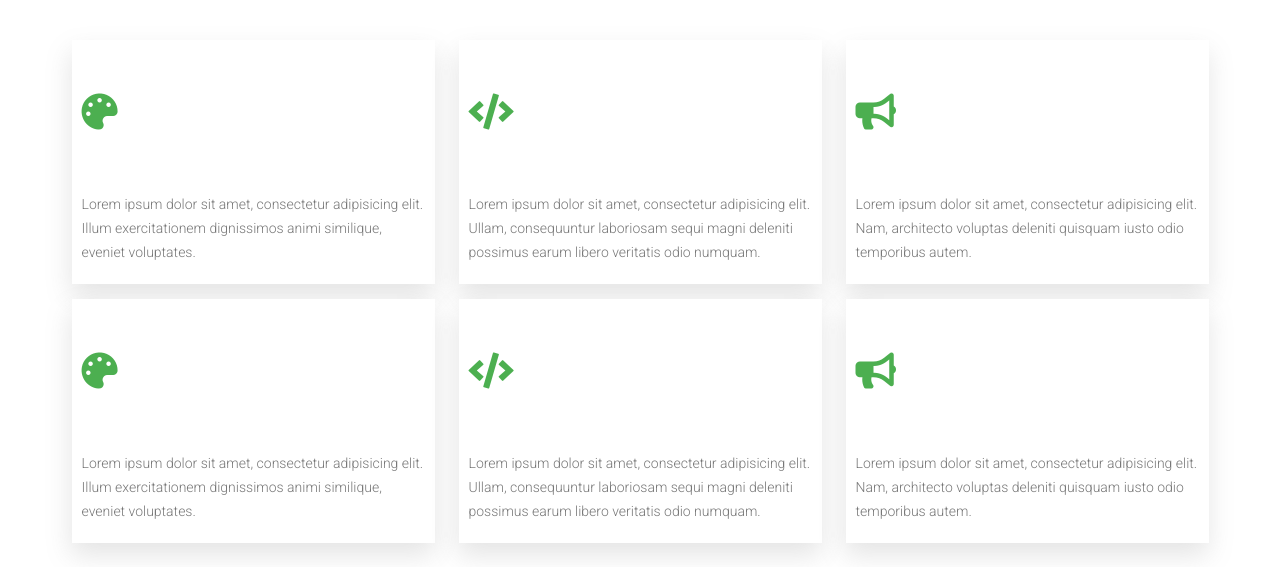
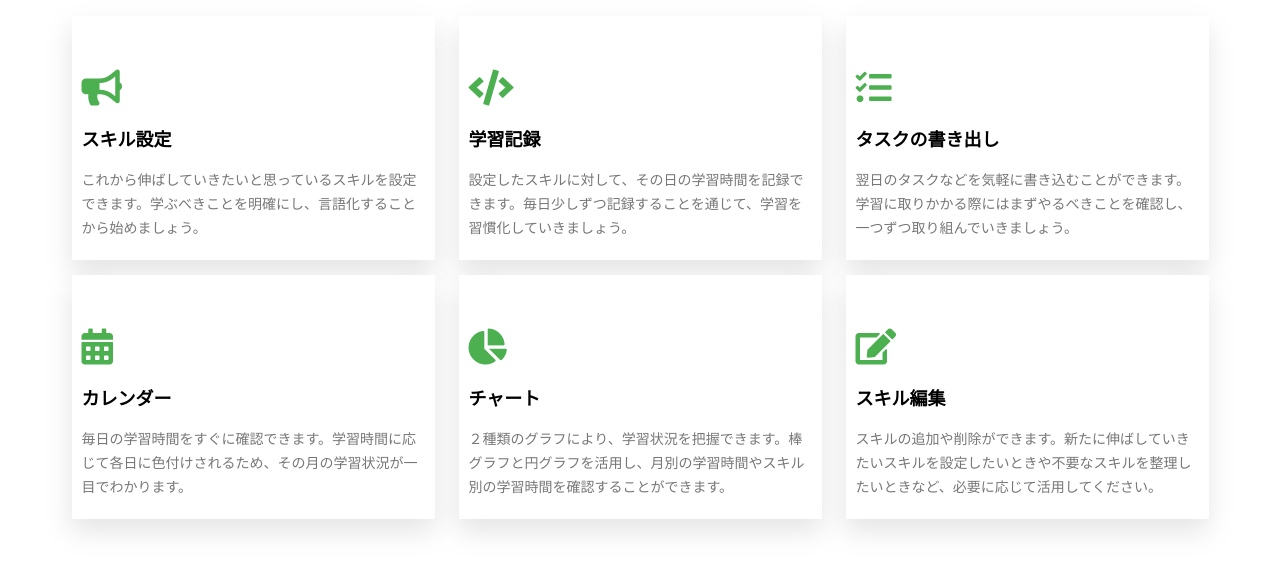
Before and after one commit to Kenchiki-chiki/ramp-up-front, a Nuxt app: page / in a window 1280 px wide. Shown: the part 825-1392 px from the top of the page. After the commit the page ends 1371 px from the top, so only its background shows below. Built offline with nearby package versions, Linux system fonts and the light colour scheme.

Commit message:
主な機能の説明を追加

```diff
--- a/components/HomeService.vue
+++ b/components/HomeService.vue
@@ -1,24 +1,24 @@
 <template>
   <v-container class="service bg-light section text-xs-center">
     <div class="section-head">
-      <h2 class="section-title">Service</h2>
-      <div
+      <h2 class="section-title">Feature</h2>
+      <!-- <div
         class="section-meta"
-      >Lorem ipsum dolor sit amet, consectetur adipisicing elit. Illum exercitationem dignissimos animi similique, eveniet voluptates.</div>
+      >Lorem ipsum dolor sit amet, consectetur adipisicing elit. Illum exercitationem dignissimos animi similique, eveniet voluptates.</div> -->
     </div>
 
     <v-layout wrap justify-center>
       <v-flex xs12 sm4 px-3>
         <div class="service-item">
           <div class="service-ico">
-            <v-icon large color="green">fas fa-palette</v-icon>
+            <v-icon large color="green">fas fa-bullhorn</v-icon>
           </div>
 
-          <h4 class="service-title">Design</h4>
+          <h4 id="service-title">スキル設定</h4>
 
           <div
             class="service-body"
-          >Lorem ipsum dolor sit amet, consectetur adipisicing elit. Illum exercitationem dignissimos animi similique, eveniet voluptates.</div>
+          >これから伸ばしていきたいと思っているスキルを設定できます。学ぶべきことを明確にし、言語化することから始めましょう。</div>
         </div>
       </v-flex>
       <v-flex xs12 sm4 px-3>
@@ -27,24 +27,24 @@
             <v-icon large color="green">fas fa-code</v-icon>
           </div>
 
-          <h4 class="service-title">Program</h4>
+          <h4 id="service-title">学習記録</h4>
 
           <div
             class="service-body"
-          >Lorem ipsum dolor sit amet, consectetur adipisicing elit. Ullam, consequuntur laboriosam sequi magni deleniti possimus earum libero veritatis odio numquam.</div>
+          >設定したスキルに対して、その日の学習時間を記録できます。毎日少しずつ記録することを通じて、学習を習慣化していきましょう。</div>
         </div>
       </v-flex>
       <v-flex xs12 sm4 px-3>
         <div class="service-item">
           <div class="service-ico">
-            <v-icon large color="green">fas fa-bullhorn</v-icon>
+            <v-icon large color="green">fas fa-tasks</v-icon>
           </div>
 
-          <h4 class="service-title">SEO</h4>
+          <h4 id="service-title">タスクの書き出し</h4>
 
           <div
             class="service-body"
-          >Lorem ipsum dolor sit amet, consectetur adipisicing elit. Nam, architecto voluptas deleniti quisquam iusto odio temporibus autem.</div>
+          >翌日のタスクなどを気軽に書き込むことができます。学習に取りかかる際にはまずやるべきことを確認し、一つずつ取り組んでいきましょう。</div>
         </div>
       </v-flex>
     </v-layout>
@@ -52,40 +52,40 @@
       <v-flex xs12 sm4 px-3>
         <div class="service-item">
           <div class="service-ico">
-            <v-icon large color="green">fas fa-palette</v-icon>
+            <v-icon large color="green">fas fa-calendar-alt</v-icon>
           </div>
 
-          <h4 class="service-title">Design</h4>
+          <h4 id="service-title">カレンダー</h4>
 
           <div
             class="service-body"
-          >Lorem ipsum dolor sit amet, consectetur adipisicing elit. Illum exercitationem dignissimos animi similique, eveniet voluptates.</div>
+          >毎日の学習時間をすぐに確認できます。学習時間に応じて各日に色付けされるため、その月の学習状況が一目でわかります。</div>
         </div>
       </v-flex>
       <v-flex xs12 sm4 px-3>
         <div class="service-item">
           <div class="service-ico">
-            <v-icon large color="green">fas fa-code</v-icon>
+            <v-icon large color="green">fas fa-chart-pie</v-icon>
           </div>
 
-          <h4 class="service-title">Program</h4>
+          <h4 id="service-title">チャート</h4>
 
           <div
             class="service-body"
-          >Lorem ipsum dolor sit amet, consectetur adipisicing elit. Ullam, consequuntur laboriosam sequi magni deleniti possimus earum libero veritatis odio numquam.</div>
+          >２種類のグラフにより、学習状況を把握できます。棒グラフと円グラフを活用し、月別の学習時間やスキル別の学習時間を確認することができます。</div>
         </div>
       </v-flex>
       <v-flex xs12 sm4 px-3>
         <div class="service-item">
           <div class="service-ico">
-            <v-icon large color="green">fas fa-bullhorn</v-icon>
+            <v-icon large color="green">fas fa-edit</v-icon>
           </div>
 
-          <h4 class="service-title">SEO</h4>
+          <h4 id="service-title">スキル編集</h4>
 
           <div
             class="service-body"
-          >Lorem ipsum dolor sit amet, consectetur adipisicing elit. Nam, architecto voluptas deleniti quisquam iusto odio temporibus autem.</div>
+          >スキルの追加や削除ができます。新たに伸ばしていきたいスキルを設定したいときや不要なスキルを整理したいときなど、必要に応じて活用してください。</div>
         </div>
       </v-flex>
     </v-layout>
@@ -114,10 +114,11 @@ export default {
   font-size: 4rem;
 }
 
-.service-title {
+#service-title {
   font-size: 1.125rem;
   text-transform: uppercase;
   margin: 0 0 15px;
+  color: #000000;
 }
 
 .service-body {
```
